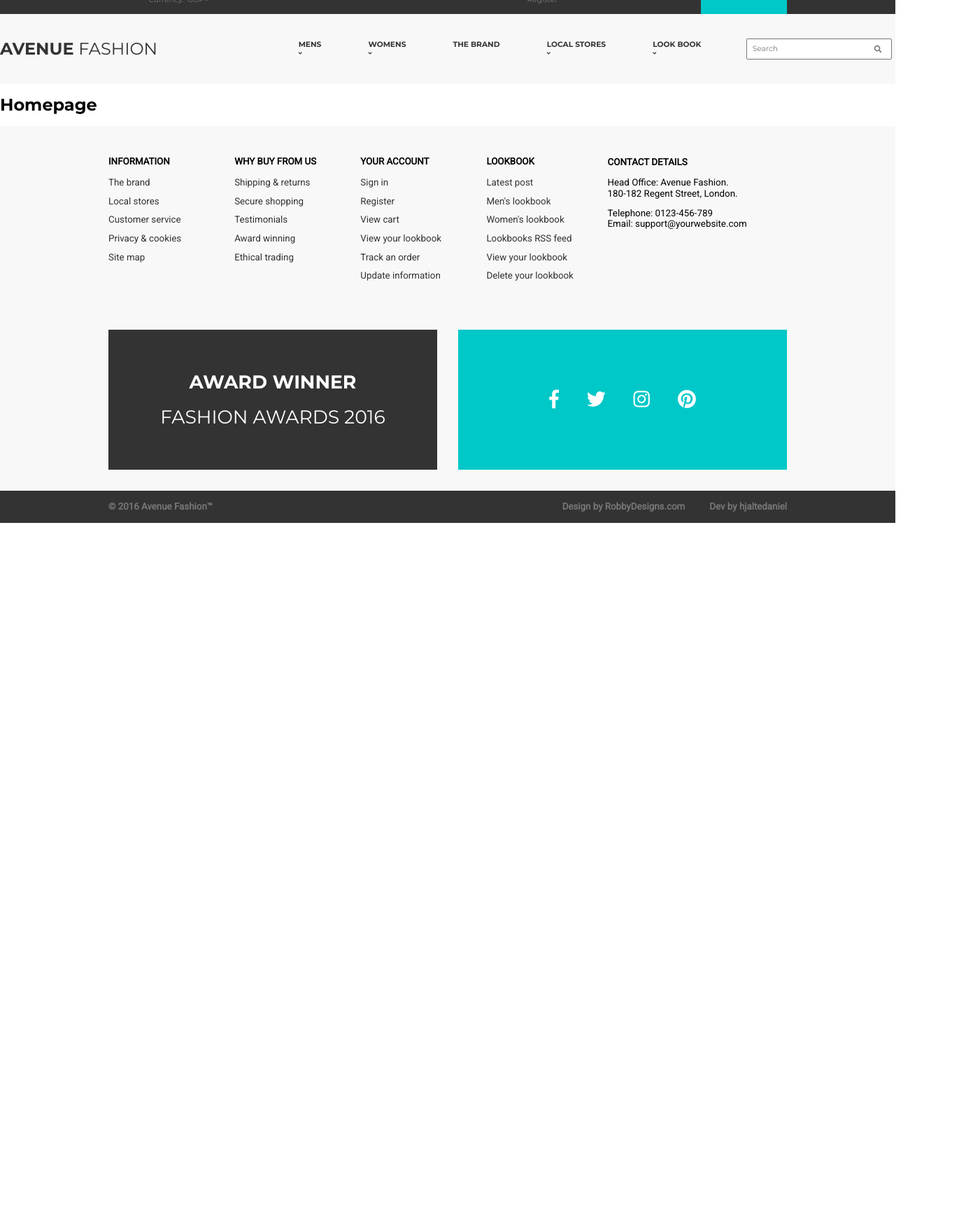
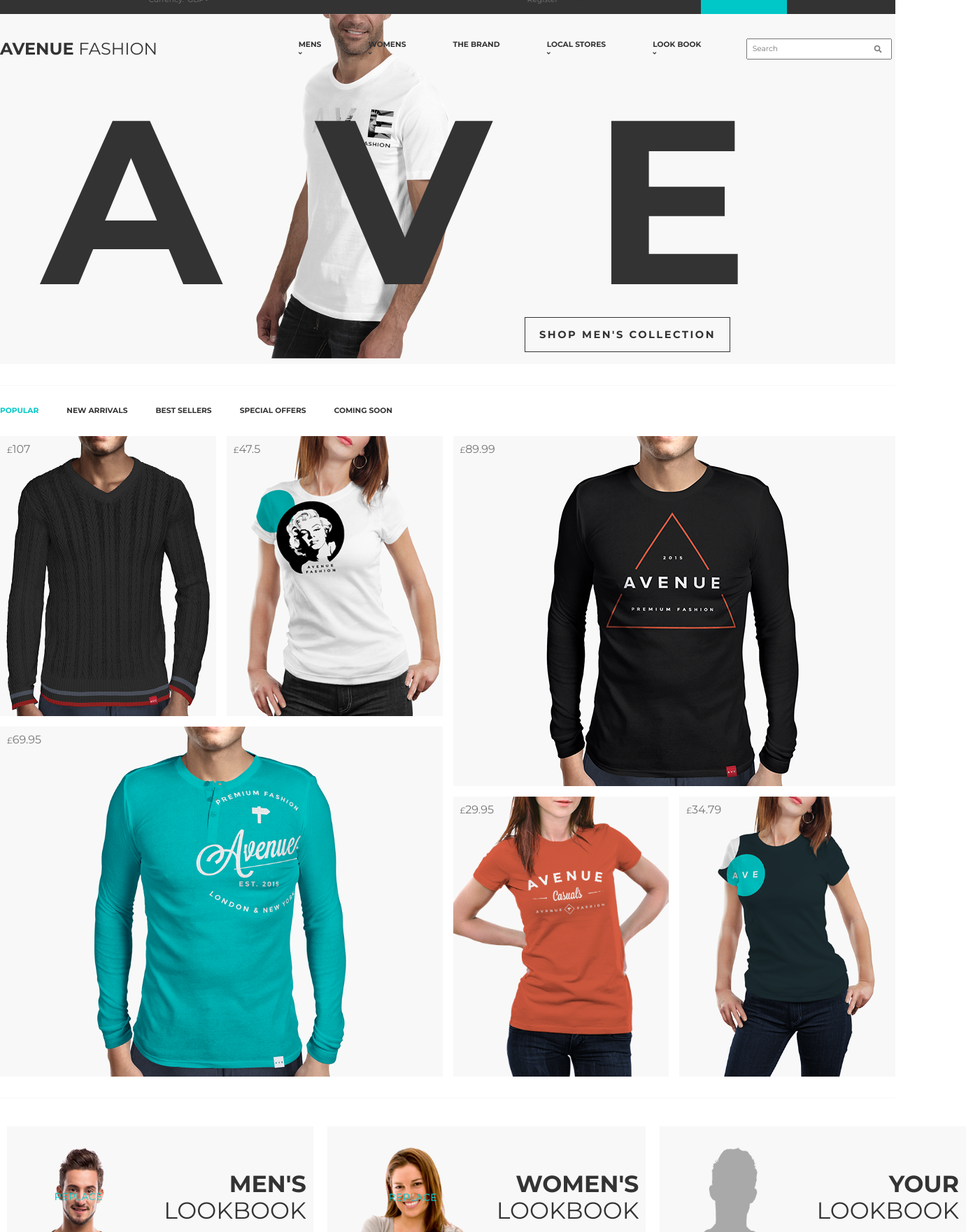
Before and after one commit to hjaltedaniel/Avenue-Fashion, a Vue app: page / in a window 1280 px wide. Shown: the part 20-1780 px from the top of the page at 70% size, 1381 px wide, since content can reach past the window. Before the commit the page ends 800 px from the top, so only its background shows below. Built offline with nearby package versions, Linux system fonts and the light colour scheme; data requests are answered from the project's data file.

Commit message:
Updating frontpage

```diff
--- a/src/views/HomePage.vue
+++ b/src/views/HomePage.vue
@@ -1,12 +1,22 @@
 <template>
   <div>
-    <h1>Homepage</h1>
+    <Slider/>
+    <ProductGrid :products="products"/>
+    <Lookbook/>
   </div>
 </template>
 
 <script>
 import ApiService from "@/services/ApiService.js";
+import Slider from "@/components/homepage/Slider.vue";
+import ProductGrid from "@/components/products/ProductGrid.vue";
+import Lookbook from "@/components/homepage/Lookbook.vue";
 export default {
+  components: {
+    Slider,
+    ProductGrid,
+    Lookbook
+  },
   data() {
     return {
       products: []
```
